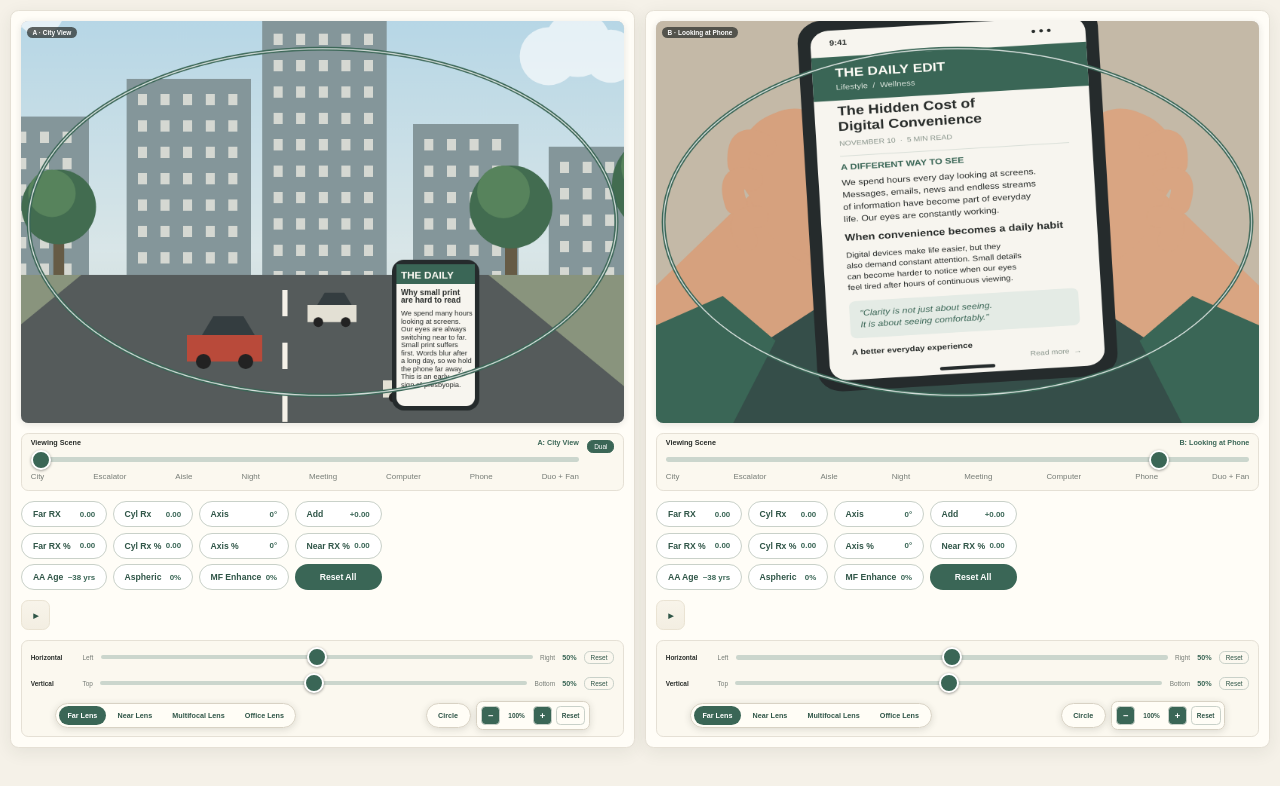
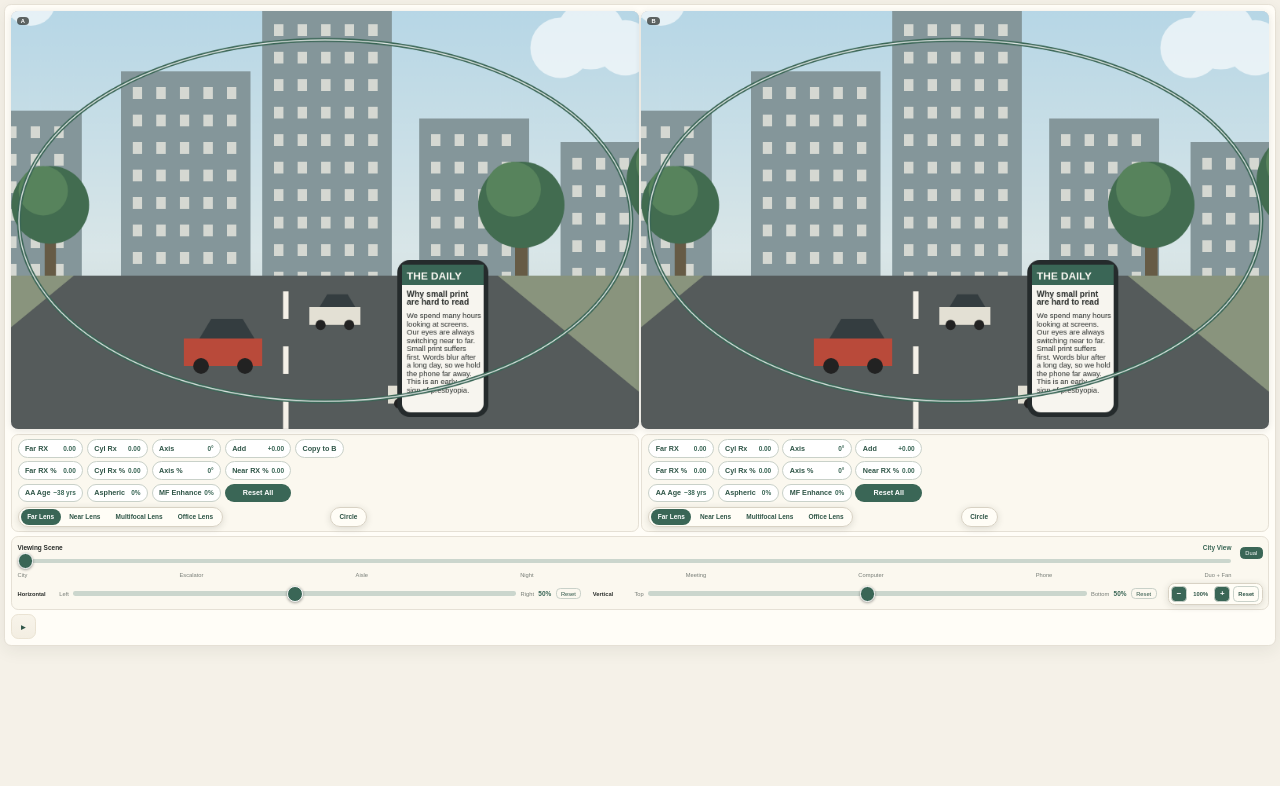
Before and after one commit to sp-rx/visual_simulator_2, a plain HTML site: page index.html in a window 1280 px wide. Both pictures are taken after a click on the button "Dual". Drawn offline with Linux system fonts and the light colour scheme.

Commit message:
Update index.html

```diff
--- a/index.html
+++ b/index.html
@@ -102,6 +102,7 @@ input[type=range]::-webkit-slider-thumb{box-shadow:0 1px 5px rgba(0,0,0,.35),0 0
 .chips{display:flex;flex-wrap:wrap;gap:8px}
 .chipgrid{display:grid;grid-template-columns:repeat(4,max-content);gap:8px;justify-content:start}
 .chipgrid .chip{width:100%;justify-content:space-between}
+.chipgrid .copy-btn{justify-content:center}
 .chipgrid .reset-all{grid-row:3;grid-column:4;width:100%;height:36px;padding:0 15px;border-radius:999px;font-size:12px;white-space:nowrap}
 .chip-wrap{position:static}
 .chip{display:flex;align-items:center;gap:6px;height:36px;padding:0 15px;border:1px solid #C9D1C9;border-radius:999px;background:#fff;color:var(--green-dark);font-family:inherit;font-size:12px;font-weight:bold;cursor:pointer;white-space:nowrap}
@@ -136,18 +137,96 @@ input[type=range]::-moz-range-thumb{width:22px;height:22px;border-radius:50%;bac
 .result-main{font-size:10px}
 .result-sub{font-size:9px;line-height:1.35;margin-top:2px}
 .result{grid-column:1/-1}
-/* Two simulators side by side */
-.sims{display:grid;grid-template-columns:minmax(0,1fr);gap:14px;align-items:start}
-.sims.dual{grid-template-columns:repeat(2,minmax(0,1fr))}
-.sims.dual .pos-pair{grid-template-columns:minmax(0,1fr);gap:6px}
-.sims.dual .pos-pair .pos-row strong{min-width:62px}
+/* Compact sizing for a portrait iPad. Single and dual panels are the same size (single sits in the left half). */
+body{padding:4px}
+.panel{padding:8px;border-radius:10px}
+.layout,.side{gap:8px}
+.group{padding:0 8px}
+.control{padding:3px 0}
+.control-heading strong,.value{font-size:9px}
+.reset-button{font-size:8px;height:16px;padding:0 6px;border-radius:6px}
+.scale,.control.corr .scale{font-size:8px}
+.chipgrid{gap:5px}
+.chip{height:26px;padding:0 9px;font-size:10px;gap:4px}
+.chip .value{font-size:9px}
+.pop{padding:4px 9px 6px}
+.chipgrid .reset-all{height:26px;padding:0 9px;font-size:10px}
+input[type=range]{--th:22px;height:24px}
+input[type=range]::-webkit-slider-thumb{width:22px;height:22px;margin-top:-8px;border-width:2px}
+input[type=range]::-moz-range-thumb{width:16px;height:16px;border-width:2px}
+.detail-toggle{width:24px;height:24px;font-size:12px}
+.result{height:64px;margin-top:4px;padding:4px 8px}
+.result-main{font-size:9px}
+.result-sub{font-size:8px}
+.pos-row{gap:6px}
+.pos-row strong,.tick{font-size:8px}
+.pos-pair{grid-template-columns:minmax(0,1fr);gap:2px}
+.pos-pair .pos-row strong{min-width:52px}
+.viewpanel{padding:6px 8px}
+.toolbar{gap:5px;margin-top:6px}
+.lens-switch,.boundary-controls{height:28px;padding:3px;gap:3px}
+.lens-switch button{font-size:9px;height:22px;padding:0 9px}
+.boundary-controls button{height:22px;padding:0 8px;font-size:8px}
+.zoom-controls{padding:3px;gap:4px}
+.zoom-controls button{height:22px;min-width:22px;font-size:11px}
+.zoom-controls .zreset{font-size:8px;padding:0 6px}
+.zval{min-width:30px;font-size:8px}
+.cv-tag{font-size:8px;padding:2px 6px}
+/* One shared scene / position / details area; the two eyes (A, B) only differ in their own chips + lens row */
+.sims{display:flex;flex-direction:column;gap:6px;width:100%}
+/* the two eyes: centred and half width when single, full width when dual */
+.pair{display:flex;flex-direction:column;gap:6px;width:50%;margin:0 auto}
+.sims.dual .pair{width:100%}
+.row{display:grid;grid-template-columns:minmax(0,1fr);gap:4px;align-items:start}
+.sims.dual .row{grid-template-columns:repeat(2,minmax(0,1fr))}
+.ctrlcol{display:flex;flex-direction:column;gap:6px;min-width:0;padding:6px 8px;border:1px solid #E5E0D5;border-radius:10px;background:#FBF8EF}
+.ctrlcol .toolbar{margin-top:0;justify-content:flex-start}
+.sims .result-panel{align-self:flex-start}
+.sims .result-panel.open{align-self:stretch}
+.sims .pos-pair{grid-template-columns:1fr 1fr auto;gap:16px;align-items:center}
+.viewpanel .scene-row{margin-bottom:4px}
 </style>
 </head>
 <body>
 
 <div class="scale-wrapper">
 <div class="container">
-  <div class="sims" id="sims"></div>
+<div class="sims panel" id="sims">
+
+  <div class="pair">
+    <div class="row" id="rowViews"></div>
+    <div class="row" id="rowCtrls"></div>
+  </div>
+
+  <!-- shared by A and B, always full width -->
+  <div class="viewpanel">
+    <div class="scene-row">
+      <div class="scene-blocks"><div class="control">
+        <div class="control-heading"><strong>Viewing Scene</strong><span class="value" data-r="sceneValue"></span></div>
+        <input type="range" data-r="scene" min="0" max="7" step="1" value="0">
+        <div class="scale"><span>City</span><span>Escalator</span><span>Aisle</span><span>Night</span><span>Meeting</span><span>Computer</span><span>Phone</span><span>Duo + Fan</span></div>
+      </div></div>
+      <button class="reset-button dual-btn" data-r="dual" type="button">Dual</button>
+    </div>
+    <div class="pos-pair">
+      <div class="pos-row"><strong>Horizontal</strong><span class="tick">Left</span>
+        <input type="range" data-r="lensPosition" min="20" max="80" step="1" value="50"><span class="tick">Right</span>
+        <span class="value" data-r="lensPositionValue"></span><button class="reset-button" data-r="lensPositionReset" type="button">Reset</button></div>
+      <div class="pos-row"><strong>Vertical</strong><span class="tick">Top</span>
+        <input type="range" data-r="lensVerticalPosition" min="20" max="80" step="1" value="50"><span class="tick">Bottom</span>
+        <span class="value" data-r="lensVerticalPositionValue"></span><button class="reset-button" data-r="lensVerticalPositionReset" type="button">Reset</button></div>
+      <div class="zoom-controls">
+        <button type="button" id="zoomOut">&minus;</button><span class="zval" id="zoomValue">100%</span><button type="button" id="zoomIn">+</button><button type="button" class="zreset" id="zoomReset">Reset</button>
+      </div>
+    </div>
+  </div>
+
+  <div class="result-panel" id="resultPanel">
+    <button class="detail-toggle" id="detailToggle" type="button" aria-expanded="false" aria-label="Toggle details"><span class="arrow">▸</span></button>
+    <div class="result" id="resultBox" hidden><div id="result0"></div><div id="result1" hidden></div></div>
+  </div>
+
+</div>
 </div>
 </div>
 
@@ -302,6 +381,7 @@ const SCENE_SHORT = ["City", "Escalator", "Aisle", "Night", "Meeting", "Computer
 const sceneName = k => SCENES.find(x => x[0] === k)[1];
 const sims = [];
 let dual = false;
+const visible = sim => sim.i === 0 || dual;      // B only exists while Dual is on
 const newFan = () => ({ cx: FAN_CX, cy: FAN_CY, x0: FAN_CX - (FAN_R + 120), y0: FAN_CY - (FAN_R + 120), size: 2 * (FAN_R + 120) });
 
 // Make one simulator the "active" one: every drawing / vision function reads these globals.
@@ -324,44 +404,20 @@ function panView(v) {
 }
 
 function setScene(sim) {
-  const idx = Number(sim.r("scene").value), tagLetter = "AB"[sim.i];
+  const idx = Number(sim.r("scene").value);          // the scene slider is shared by A and B
   sim.scene = SCENES[idx][0];
-  sim.r("sceneValue").textContent = (dual ? tagLetter + ": " : "") + SCENES[idx][1];
-  sim.r("tag").textContent = tagLetter + " · " + SCENES[idx][1];
+  sim.r("sceneValue").textContent = SCENES[idx][1];
+  sim.r("tag").textContent = "AB"[sim.i];
   useView(sim); drawScene(); panView(sim); sim.bgKey = ""; sim.lvKey = ""; render(sim);
 }
 
-// The whole panel (picture + every control). The same template is used for A and B.
-const panelHTML = i => `
-<div class="stage"><div class="view-row"><div class="viewer"><div class="cv">
+// Per-eye parts. The scene slider, Horizontal / Vertical sliders and the details box are shared (they live in the page itself).
+const viewHTML = () => `<div class="viewer"><div class="cv">
   <canvas data-r="canvas" width="1200" height="800"></canvas><span class="cv-tag" data-r="tag" hidden></span>
-</div></div></div></div>
-<div class="side">
-  <div class="group"><div class="scene-row">
-    <div class="scene-blocks"><div class="control">
-      <div class="control-heading"><strong>Viewing Scene</strong><span class="value" data-r="sceneValue"></span></div>
-      <input type="range" data-r="scene" min="0" max="7" step="1" value="${i ? 6 : 0}">
-      <div class="scale">${SCENE_SHORT.map(t => `<span>${t}</span>`).join("")}</div>
-    </div></div>
-    ${i ? "" : '<button class="reset-button dual-btn" data-r="dual" type="button">Dual</button>'}
-  </div></div>
-
+</div></div>`;
+
+const ctrlHTML = () => `
 <div class="controls"><div class="chipgrid" data-r="grid"><button class="reset-all" data-r="resetAll" type="button">Reset All</button></div></div>
-
-  <div class="result-panel" data-r="resultPanel">
-    <button class="detail-toggle" data-r="detailToggle" type="button" aria-expanded="false" aria-label="Toggle details"><span class="arrow">▸</span></button>
-    <div class="result" data-r="resultBox" hidden></div>
-  </div>
-
-  <div class="viewpanel">
-    <div class="pos-pair">
-      <div class="pos-row"><strong>Horizontal</strong><span class="tick">Left</span>
-        <input type="range" data-r="lensPosition" min="20" max="80" step="1" value="50"><span class="tick">Right</span>
-        <span class="value" data-r="lensPositionValue"></span><button class="reset-button" data-r="lensPositionReset" type="button">Reset</button></div>
-      <div class="pos-row"><strong>Vertical</strong><span class="tick">Top</span>
-        <input type="range" data-r="lensVerticalPosition" min="20" max="80" step="1" value="50"><span class="tick">Bottom</span>
-        <span class="value" data-r="lensVerticalPositionValue"></span><button class="reset-button" data-r="lensVerticalPositionReset" type="button">Reset</button></div>
-    </div>
 <div class="toolbar">
   <div class="lens-switch" data-r="lensSwitch">
     <button type="button" data-type="far" class="active">Far Lens</button>
@@ -376,11 +432,6 @@ const panelHTML = i => `
     <button type="button" data-boundary="distortion">Distortion</button>
   </div>
   <div class="lens-switch"><button type="button" data-r="shapeToggle">Circle</button></div>
-      <div class="zoom-controls">
-        <button type="button" data-r="zoomOut">&minus;</button><span class="zval" data-r="zoomValue">100%</span><button type="button" data-r="zoomIn">+</button><button type="button" class="zreset" data-r="zoomReset">Reset</button>
-      </div>
-    </div>
-  </div>
 </div>`;
 
 // Chips + their floating sliders for ONE simulator
@@ -441,9 +492,10 @@ function buildControls(sim) {
 }
 
 const ZOOM_BASE = 1.5;                    // shown as 100% = real 150%
-const updateZoom = sim => {
-  sim.cv.style.transform = `scale(${sim.zoom * ZOOM_BASE})`;
-  sim.r("zoomValue").textContent = Math.round(sim.zoom * 100) + "%";
+let zoomLevel = 1;                         // one zoom for both pictures
+const applyZoom = () => {
+  sims.forEach(s => s.cv.style.transform = `scale(${zoomLevel * ZOOM_BASE})`);
+  $("zoomValue").textContent = Math.round(zoomLevel * 100) + "%";
 };
 const updateBoundaryControls = sim => { sim.r("boundaryControls").style.visibility = ZONES[sim.lensType] && sim.lensOn ? "visible" : "hidden"; };
 
@@ -451,45 +503,54 @@ function toggleDual() {
   dual = !dual;
   sims[0].r("dual").classList.toggle("active", dual);
   $("sims").classList.toggle("dual", dual);
-  sims[1].root.hidden = !dual;
+  sims[1].view.hidden = sims[1].ctrl.hidden = !dual;
+  $("result1").hidden = !dual;
   sims.forEach(s => s.r("tag").hidden = !dual);
   setScene(sims[0]);
-  if (dual) setScene(sims[1]);
+  if (dual) { setScene(sims[1]); updateLensPosition(sims[1]); }
 }
 
 function createSim(i) {
-  const root = document.createElement("div");
-  root.className = "panel layout";
-  root.innerHTML = panelHTML(i);
-  $("sims").appendChild(root);
-  const r = n => root.querySelector('[data-r="' + n + '"]');
+  const view = document.createElement("div");
+  view.innerHTML = viewHTML();
+  const ctrl = document.createElement("div");
+  ctrl.className = "ctrlcol";
+  ctrl.innerHTML = ctrlHTML();
+  $("rowViews").appendChild(view);
+  $("rowCtrls").appendChild(ctrl);
+  if (i === 1) view.hidden = ctrl.hidden = true;     // B stays hidden until "Dual" is pressed
+  // own parts first, then the shared elements (scene / position sliders)
+  const r = n => { const q = '[data-r="' + n + '"]'; return view.querySelector(q) || ctrl.querySelector(q) || document.querySelector(q); };
   const cv = r("canvas"), [sc, sctx] = makeCanvas(), [rawC, rawS] = makeCanvas(), [bgCanvas, bgCtx] = makeCanvas();
   const sim = {
-    i, root, r, cv, ctx: cv.getContext("2d", { willReadFrequently: true }), sc, sctx, raw: rawC, rawS,
+    i, view, ctrl, r, cv, ctx: cv.getContext("2d", { willReadFrequently: true }), sc, sctx, raw: rawC, rawS,
     scene: "city", title: "", detail: "", lastHtml: "",
-    // render caches (per simulator)
+    // render caches (per eye)
     bgCanvas, bgCtx, bgKey: "", lvKey: "", lvPool: [], lvPool2: [], smearPool: [], ghostPool: null, regPool: [],
-    // this simulator's own settings
+    // this eye's own settings
     el: {}, userSet: {}, lensOn: true, lensType: "far", lensCircle: false,
     boundary: { far: false, intermediate: false, near: false, distortion: false },
-    panX: 0, panY: 0, FAN: newFan(), zoom: 1,
+    panX: 0, panY: 0, FAN: newFan(),
     fast: false, fastTimer: 0, renderPending: false
   };
   sims.push(sim);
   buildControls(sim);
 
-  r("scene").addEventListener("input", () => setScene(sim));
-  if (i === 0) r("dual").addEventListener("click", toggleDual);
-
-  // Details panel: hidden by default, arrow toggles it open / closed
-  r("detailToggle").addEventListener("click", e => {
-    const box = r("resultBox"), open = box.hidden;
-    box.hidden = !open;
-    r("resultPanel").classList.toggle("open", open);
-    e.currentTarget.setAttribute("aria-expanded", open);
-  });
-
-  root.querySelectorAll("[data-boundary]").forEach(b => b.addEventListener("click", () => {
+  if (i === 0) {                                      // "Copy to B": only on A, sits to the right of Add
+    const btn = document.createElement("button");
+    btn.type = "button"; btn.className = "chip copy-btn"; btn.dataset.r = "copyB"; btn.textContent = "Copy to B";
+    btn.style.gridRow = 1; btn.style.gridColumn = 5;
+    r("grid").appendChild(btn);
+    btn.addEventListener("click", () => {
+      const B = sims[1];
+      ["power", "cylinder", "axis", "nearAdd", "accommodation"].forEach(id => { B.el[id].value = sim.el[id].value; });   // Far RX, Cyl Rx, Axis, Add, AA Age
+      B.bgKey = ""; B.lvKey = "";
+      render(B);
+      btn.textContent = "Copied ✓"; setTimeout(() => { btn.textContent = "Copy to B"; }, 900);
+    });
+  }
+
+  ctrl.querySelectorAll("[data-boundary]").forEach(b => b.addEventListener("click", () => {
     const k = b.dataset.boundary;
     sim.boundary[k] = !sim.boundary[k];
     b.classList.toggle("active", sim.boundary[k]);
@@ -506,9 +567,6 @@ function createSim(i) {
     render(sim);
   }));
 
-  r("zoomIn").addEventListener("click", () => { sim.zoom = Math.min(1.5, sim.zoom + 0.25); updateZoom(sim); });
-  r("zoomOut").addEventListener("click", () => { sim.zoom = Math.max(0.5, sim.zoom - 0.25); updateZoom(sim); });
-  r("zoomReset").addEventListener("click", () => { sim.zoom = 1; updateZoom(sim); });
 
   r("shapeToggle").addEventListener("click", e => {
     sim.lensCircle = !sim.lensCircle;
@@ -516,19 +574,16 @@ function createSim(i) {
     render(sim);
   });
 
-  // Reset All: this simulator only (its sliders, scene, lens type and zoom). Dual mode is left as it is.
+  // Reset All: this eye only (its chips, lens type, circle). The shared scene / position sliders have their own Reset buttons.
   r("resetAll").addEventListener("click", () => {
     if (sim.lensCircle) r("shapeToggle").click();
-    controlDefs.forEach(d => r(d.id + "Reset").click());
-    r("scene").value = i ? 6 : 0;
+    controlDefs.forEach(d => { if (!d.pos) r(d.id + "Reset").click(); });
     sim.lensOn = false; r("lensSwitch").querySelector('[data-type="far"]').click();
     closePops();
-    sim.zoom = 1; updateZoom(sim);
-    setScene(sim);
+    render(sim);
   });
 
   updateBoundaryControls(sim);
-  updateZoom(sim);
   return sim;
 }
 
@@ -1566,6 +1621,7 @@ function schedule(sim) {
 const FAST_ALWAYS = true, FAST_DELAY = 180;
 const FAST_STEP = 1.25;            // resolution while dragging = 1 / FAST_STEP: 1 = 100% (sharpest, slowest), 1.25 = 80%, 1.5 = 67%, 2 = 50%
 function render(sim) {
+  if (!visible(sim)) return;
   sim.fast = true;
   if (!FAST_ALWAYS) {
     clearTimeout(sim.fastTimer);
@@ -1858,12 +1914,13 @@ function doRender(sim) {
     }
   });
   renderView(sim);
-  const html = `<div><div class="result-main">${dual ? "AB"[sim.i] + " · " : ""}${sim.title}</div><div class="result-sub">${sim.detail}</div></div>`;
-  if (html !== sim.lastHtml) { sim.r("resultBox").innerHTML = html; sim.lastHtml = html; }
+  const html = `<div class="result-main">${dual ? "AB"[sim.i] + " · " : ""}${sim.title}</div><div class="result-sub">${sim.detail}</div>`;
+  if (html !== sim.lastHtml) { $("result" + sim.i).innerHTML = html; sim.lastHtml = html; }
 }
 
 /* ---------- VIEW POSITION (the lens stays in the middle, the scene moves) ---------- */
 function updateLensPosition(sim) {
+  if (!visible(sim)) return;
   const h = Number(sim.el.lensPosition.value);
   const v = Number(sim.el.lensVerticalPosition.value);
   sim.panX = Math.round(-(h - 50) / 100 * (W - 2 * lens.rx));
@@ -1883,8 +1940,22 @@ document.addEventListener("pointerdown", e => {
   if (!e.target.closest(".chip-wrap")) closePops();
 });
 
+// Details box (shared, at the very bottom): arrow toggles it open / closed
+$("detailToggle").addEventListener("click", e => {
+  const box = $("resultBox"), open = box.hidden;
+  box.hidden = !open;
+  $("resultPanel").classList.toggle("open", open);
+  e.currentTarget.setAttribute("aria-expanded", open);
+});
+
 createSim(0);
 createSim(1);                      // hidden until "Dual" is pressed; drawn the first time it is shown
+$("zoomIn").addEventListener("click", () => { zoomLevel = Math.min(1.5, zoomLevel + 0.25); applyZoom(); });
+$("zoomOut").addEventListener("click", () => { zoomLevel = Math.max(0.5, zoomLevel - 0.25); applyZoom(); });
+$("zoomReset").addEventListener("click", () => { zoomLevel = 1; applyZoom(); });
+applyZoom();
+sims[0].r("scene").addEventListener("input", () => sims.forEach(s => { if (visible(s)) setScene(s); }));   // ONE scene slider moves both
+sims[0].r("dual").addEventListener("click", toggleDual);
 setScene(sims[0]);
 updateLensPosition(sims[0]);
 </script>
```
Lines whose indentation alone changed are shown as unchanged.
